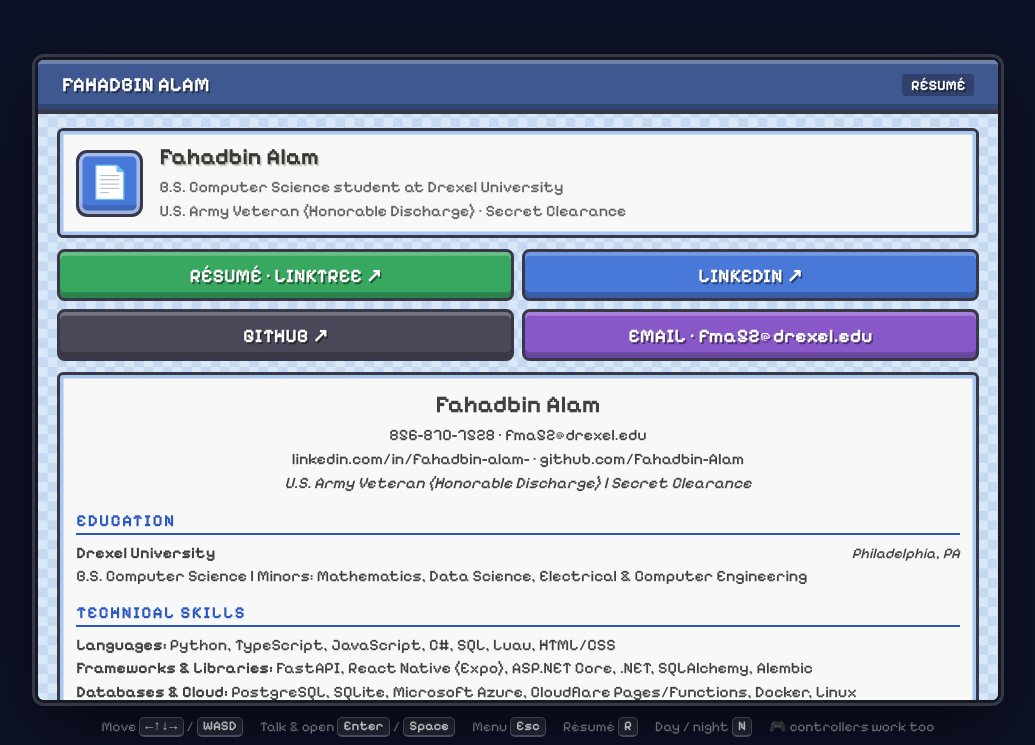
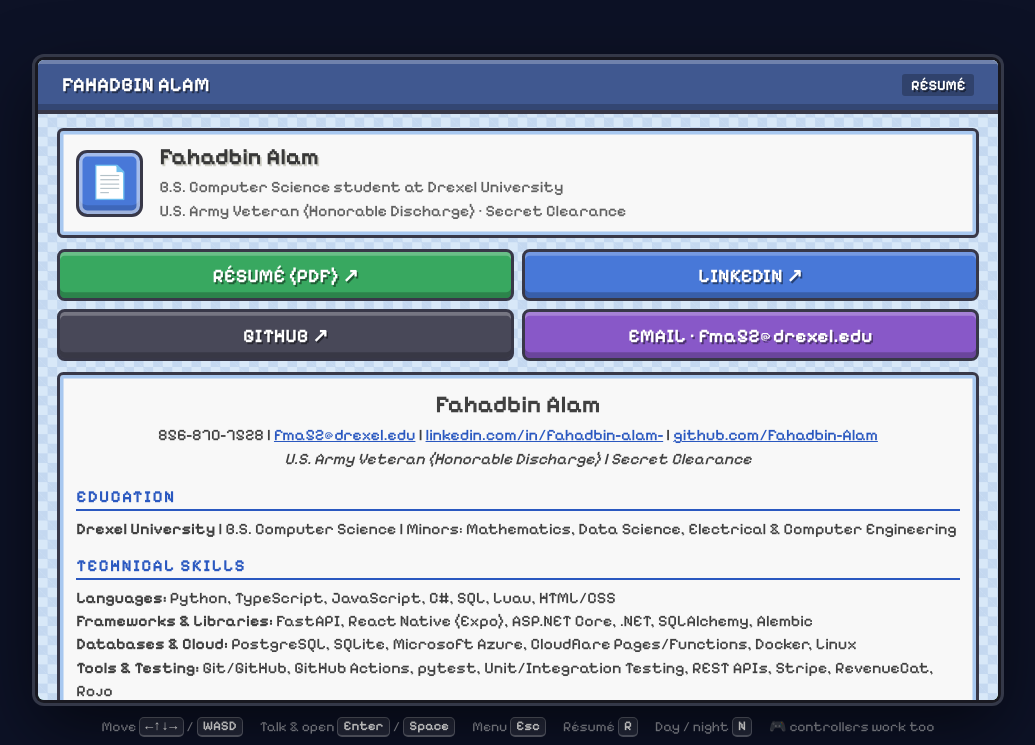
Before and after one commit to Fahadbin-Alam/Personal-Website, a plain HTML site: page index.html in a window 1280 px wide. Both pictures are taken after a click on the button "VIEW RÉSUMÉ NOW". Shown: the whole page, without its empty margins (122-1157 px from the left). Drawn offline with Linux system fonts and the light colour scheme.

Commit message:
Add the résumé PDF and link the game to it
- Add Fahadbin_Alam_Resume.pdf next to the game.
- The RÉSUMÉ (PDF) button (and the résumé picture in the Workshop) now
  open that file instead of Linktree: directly when the game is served
  from GitHub Pages, and on GitHub everywhere else.
- The text résumé now mirrors the PDF line for line, with the same links.
- README and smoke test cover the PDF.

Co-Authored-By: Claude Fable 5.2 <noreply@anthropic.com>
Claude-Session: https://claude.ai/code/session_015zRTa2iDc2fyHroAQKQPrg

```diff
--- a/index.html
+++ b/index.html
@@ -61,7 +61,7 @@ button.hb{cursor:pointer}
 .ph.blue{background:#4878d8}.ph.green{background:#38a860}.ph.gold{background:#e0a030}.ph.purple{background:#8858c8}.ph.navy{background:#405890}
 .ph small{font-size:.72em;background:rgba(0,0,0,.25);padding:.15em .6em;border-radius:.2em;white-space:nowrap}
 .pb{flex:1;overflow-y:auto;padding:.9em 1.2em 1.2em;display:flex;flex-direction:column;gap:.7em;touch-action:pan-y;-webkit-overflow-scrolling:touch}
-.img{width:100%;flex-shrink:0;border:.22em solid #383848;border-radius:.35em;overflow:hidden}.img svg{display:block;width:100%;height:auto;border-radius:0!important}
+.img{display:block;width:100%;flex-shrink:0;border:.22em solid #383848;border-radius:.35em;overflow:hidden}.img svg{display:block;width:100%;height:auto;border-radius:0!important}
 .pb::-webkit-scrollbar{width:.6em}.pb::-webkit-scrollbar-thumb{background:#383848}
 .card{background:#f8f8f8;border:.2em solid #383848;border-radius:.4em;padding:.75em 1em;box-shadow:inset 0 0 0 .22em #a8c8f0;color:#404040;flex-shrink:0}
 .card.row{display:flex;align-items:center;gap:1em}
@@ -201,9 +201,12 @@ const F={name:'FAHADBIN',email:'fma52@drexel.edu',linktree:'https://linktr.ee/fa
   nonprofit:'https://one-world-relief.org',book:'https://www.amazon.com/Ivory-Fahadbin-Mihad-Alam/dp/B0B9QM23FH',
   discord:'https://discord.gg/mmMQe7vq',phone:'tel:+18568707528',
   muslimo:'https://github.com/Fahadbin-Alam/Muslimo',sahabah:'https://github.com/Fahadbin-Alam/Roblox-Islamic-Game',
-  /* No hosted résumé PDF yet: the résumé-file button points at Linktree. Put a PDF URL here to switch every such button to it. */
-  resumePdf:''};
-const RESUME_LINK=F.resumePdf?['DOWNLOAD RÉSUMÉ (PDF)',F.resumePdf,'green']:['RÉSUMÉ · LINKTREE',F.linktree,'green'];
+  /* The résumé PDF sits next to the game in the GitHub repository. On GitHub Pages the game links to that file
+     directly; anywhere else (the Claude-hosted copy, a lone downloaded index.html) it links to the same file on GitHub. */
+  resumeFile:'Fahadbin_Alam_Resume.pdf',
+  resumeOnGitHub:'https://github.com/Fahadbin-Alam/Personal-Website/blob/main/Fahadbin_Alam_Resume.pdf'};
+F.resumePdf=/\.github\.io$/i.test(location.hostname)?F.resumeFile:F.resumeOnGitHub;
+const RESUME_LINK=F.resumePdf?['RÉSUMÉ (PDF)',F.resumePdf,'green']:['RÉSUMÉ · LINKTREE',F.linktree,'green'];
 
 /* Résumé bullets, kept word for word */
 const R={
@@ -994,25 +997,28 @@ const moves=a=>`<div class="moves">${a.map(([m,d])=>`<div class="mv">${esc(m)}<s
 function showEntry(h,cls,html){$('entry-h').className='ph '+cls;$('entry-h').innerHTML=h;$('entry-b').innerHTML=html;openPanel('entry');$('entry-b').scrollTop=0;}
 
 /* The whole résumé as readable text (the picture above it is only a thumbnail on a phone) */
-function resumeText(){const ent=(t,when,sub,bl)=>`<div class="rt"><b>${esc(t)}</b><i>${esc(when)}</i></div>${sub?`<div class="st">${esc(sub)}</div>`:''}<ul>${bl.map(x=>`<li>${esc(x)}</li>`).join('')}</ul>`;
+/* The text résumé mirrors the PDF line for line: same order, same wording, same links */
+function resumeText(){const a=(u,t)=>`<a href="${u}" target="_blank" rel="noopener">${t}</a>`,nbs=t=>`<span class="nb">${t}</span>`,
+  ent=(t,when,sub,bl)=>`<div class="rt"><span>${t}</span><i>${esc(when)}</i></div>${sub?`<div class="st">${esc(sub)}</div>`:''}<ul>${bl.map(x=>`<li>${esc(x.replace(/\.$/,''))}</li>`).join('')}</ul>`;
   return `<div class="card rs">
-   <div class="rc"><b>Fahadbin Alam</b><br>856-870-7528 · fma52@drexel.edu<br>linkedin.com/in/fahadbin-alam- · github.com/Fahadbin-Alam<br><i>U.S. Army Veteran (Honorable Discharge) | Secret Clearance</i></div>
-   <h4>EDUCATION</h4><div class="rt"><b>Drexel University</b><i>Philadelphia, PA</i></div><div>B.S. Computer Science | Minors: Mathematics, Data Science, Electrical &amp; Computer Engineering</div>
+   <div class="rc"><b>Fahadbin Alam</b><br>${nbs('856-870-7528')} | ${nbs(`<a href="mailto:${F.email}">${F.email}</a>`)} | ${nbs(a(F.linkedin,'linkedin.com/in/fahadbin-alam-'))} | ${nbs(a(F.github,'github.com/Fahadbin-Alam'))}<br><i>U.S. Army Veteran (Honorable Discharge) | Secret Clearance</i></div>
+   <h4>EDUCATION</h4><div><b>Drexel University</b> | B.S. Computer Science | Minors: Mathematics, Data Science, Electrical &amp; Computer Engineering</div>
    <h4>TECHNICAL SKILLS</h4>${SKILLS.map(([k,v])=>`<div><b>${esc(k)}:</b> ${esc(v.replace(/ · /g,', '))}</div>`).join('')}
    <h4>TECHNICAL PROJECTS</h4>
-   ${ent('Muslimo — Full-Stack Islamic Learning Platform','April 2026 – Present',KIOSKS[0].stack,R.muslimo)}
-   ${ent('Path of the Sahabah — Roblox Educational Game','April 2026',KIOSKS[1].stack,R.sahabah)}
+   ${ent(`<b>${a(F.muslimo,'Muslimo')} — Full-Stack Islamic Learning Platform</b>`,'April 2026 – Present',KIOSKS[0].stack,R.muslimo)}
+   ${ent(`<b>${a(F.sahabah,'Path of the Sahabah')} — Roblox Educational Game</b>`,'April 2026',KIOSKS[1].stack,R.sahabah)}
    <h4>PROFESSIONAL EXPERIENCE</h4>
-   ${ent('One World Relief | Founder & Developer','March 2026','',R.owr)}
-   ${ent('Microsoft Software & Systems Academy (MSSA) | Cloud Application Development Program','June – December 2025','',R.mssa)}
-   ${ent('U.S. Army, 82nd Airborne Division','June 2020 – June 2025','Communications Systems Specialist (Network Administrator), Sergeant | Army Commendation Medal',R.army)}
-   ${ent('Airbnb Host | Operations Automation, North Carolina','2019 – 2023','',R.airbnb)}
+   ${ent(`<b>${a(F.nonprofit,'One World Relief')} | Founder &amp; Developer</b>`,'March 2026','',R.owr)}
+   ${ent(`<b>Microsoft Software &amp; Systems Academy (MSSA)</b> | Cloud Application Development Program`,'June – December 2025','',R.mssa)}
+   ${ent(`<b>U.S. Army, 82nd Airborne Division</b>`,'June 2020 – June 2025','Communications Systems Specialist (Network Administrator), Sergeant | Army Commendation Medal',R.army)}
+   ${ent(`<b>Airbnb Host</b> | Operations Automation, North Carolina`,'2019 – 2023','',R.airbnb)}
    <h4>CERTIFICATIONS</h4><div>Cisco CCNA | CompTIA Security+ | CompTIA Network+ | CompTIA A+</div></div>`;}
 /* The three crystals collected in the Workshop (also reachable from the menu) */
 const got=new Set();let allDone=false;
 const CCLS=['purple','blue','green'];
 function mark(i){got.add(i);$('prog').innerHTML=`<b>◆</b> <span><i>${got.size}</i>/3</span>`;$('prog').setAttribute('aria-label',`Crystals collected: ${got.size} of 3`);}
-const crystalBody=i=>{const p=CRYSTALS[i];return `<div class="img">${IMG[i]()}</div><div class="card flavor">${esc(p.f)}</div>`+
+const crystalBody=i=>{const p=CRYSTALS[i],pic=i===1?`<a class="img" href="${F.resumePdf}" target="_blank" rel="noopener" aria-label="Open the résumé PDF in a new tab">${IMG[i]()}</a>`:`<div class="img">${IMG[i]()}</div>`;
+  return `${pic}<div class="card flavor">${esc(p.f)}</div>`+
   (i===1?`<div class="btnrow">${lk(p.links)}</div>${resumeText()}`:`${bars(p.s)}<div class="btnrow">${lk(p.links)}</div>`);};
 function openCrystal(i){const p=CRYSTALS[i];mark(i);showEntry(`<span>${p.n}</span><small>COLLECTED ${got.size} / 3</small>`,CCLS[i],crystalBody(i)+back('◀ CLOSE'));}
 function crystalPick(){showEntry(`<span>WHERE TO START?</span><small>THE WORKSHOP</small>`,'',
```
Also changed, not shown: src/00_head.html (+1 -1 lines), src/05_data.js (+6 -3 lines), src/60_content.js (+13 -10 lines), test/smoke.js (+4 -0 lines), 2 other files.
